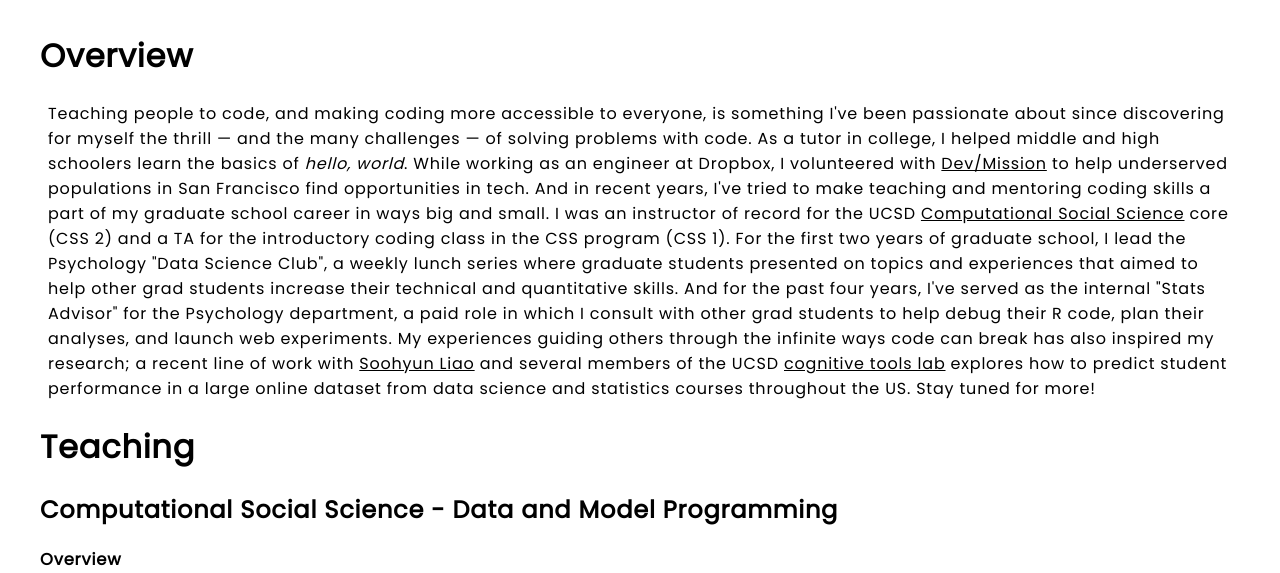
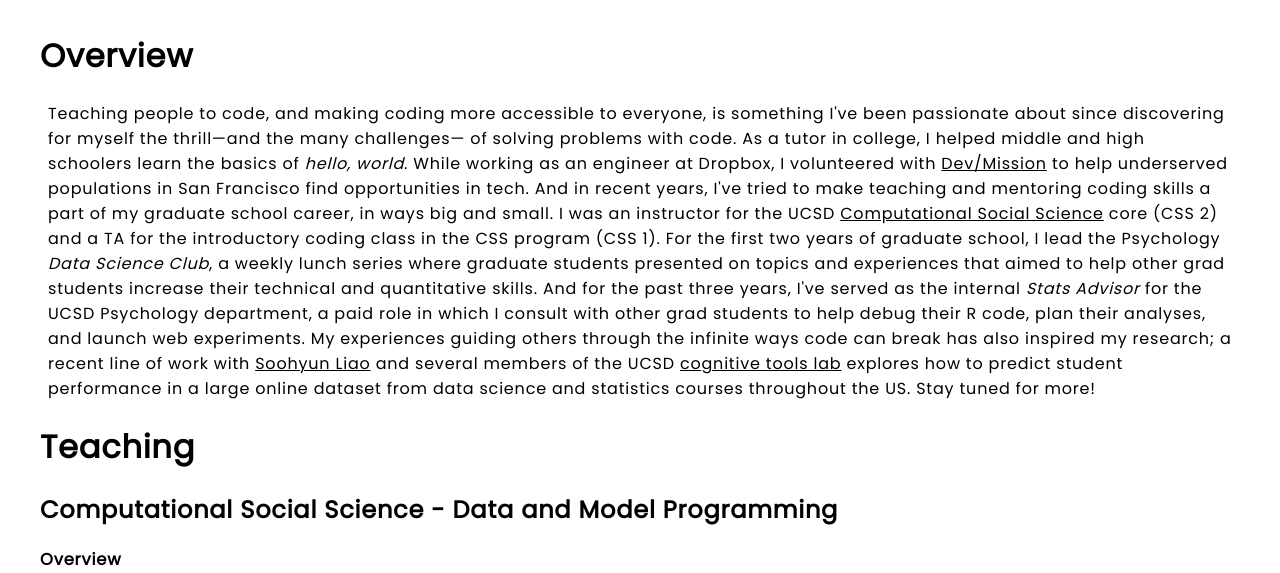
Before and after one commit to erik-brockbank/website, a Flask app: page /teaching in a window 1280 px wide. Shown: the part 115-688 px from the top of the page. Run offline with Flask 2, Linux system fonts and the light colour scheme.

Commit message:
tweak teaching ish statement

```diff
--- a/templates/teaching.html
+++ b/templates/teaching.html
@@ -7,19 +7,19 @@
         <h1>Overview</h1>
             <p>
                 Teaching people to code, and making coding more accessible to everyone, is something I've
-                been passionate about since discovering for myself the thrill &#8212; and the many challenges &#8212;
+                been passionate about since discovering for myself the thrill&#8212;and the many challenges&#8212;
                 of solving problems with code. As a tutor in college, I helped middle and high schoolers
                 learn the basics of <em>hello, world</em>. While working as an engineer at Dropbox, I volunteered
                 with <u><a href="https://devmission.org/">Dev/Mission</a></u> to help underserved populations
                 in San Francisco find opportunities in tech. And in recent years, I've tried to make
-                teaching and mentoring coding skills a part of my graduate school career in ways big and small.
-                I was an instructor of record for the UCSD <u><a href="https://css.ucsd.edu/">Computational
+                teaching and mentoring coding skills a part of my graduate school career, in ways big and small.
+                I was an instructor for the UCSD <u><a href="https://css.ucsd.edu/">Computational
                 Social Science</a></u> core (CSS 2) and a TA for the introductory coding class in the CSS program (CSS 1).
-                For the first two years of graduate school, I lead the Psychology "Data Science Club",
+                For the first two years of graduate school, I lead the Psychology <em>Data Science Club</em>,
                 a weekly lunch series where graduate students presented on topics and experiences that
                 aimed to help other grad students increase their technical and quantitative skills.
-                And for the past four years, I've served as the internal "Stats Advisor" for the Psychology
-                department, a paid role in which I consult with other grad students to help debug
+                And for the past three years, I've served as the internal <em>Stats Advisor</em> for the
+                UCSD Psychology department, a paid role in which I consult with other grad students to help debug
                 their R code, plan their analyses, and launch web experiments. My experiences guiding others
                 through the infinite ways code can break has also inspired my research; a recent line of work
                 with <u><a href="https://www.soohyunnamliao.com/">Soohyun Liao</a></u> and several members
```
